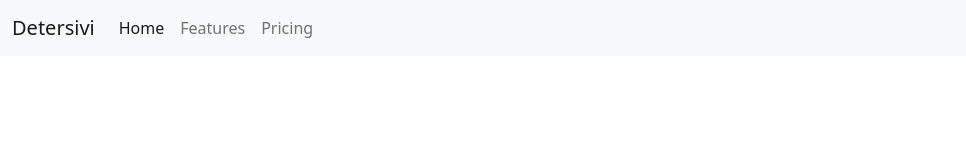
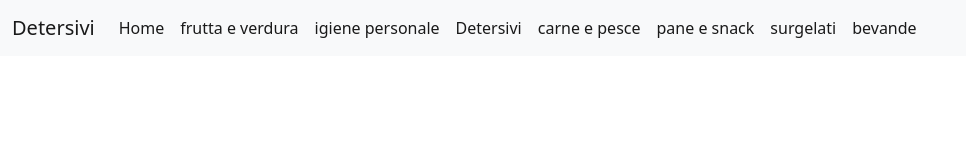
Before and after one commit to IlGattoBelo/supermercato, a plain HTML site: page index.html in a window 1280 px wide. Shown: the whole page, without its empty margins (0-966 px from the left). Drawn offline with nearby package versions, Linux system fonts and the light colour scheme.

Commit message:
Navbar finita

```diff
--- a/index.html
+++ b/index.html
@@ -21,10 +21,17 @@
       </button>
       <div class="collapse navbar-collapse" id="navbarNavAltMarkup">
         <div class="navbar-nav">
-          <a class="nav-link active" aria-current="page" href="#">Home</a>
-          <a class="nav-link" href="#">Features</a>
-          <a class="nav-link" href="#">Pricing</a>
+          <a class="nav-link active" aria-current="page" href="index.html">Home</a>
+          <a class="nav-link active" href="/frutta/index.html">frutta e verdura</a>
+          <a class="nav-link active" href="/igiene/index.html">igiene personale</a>
+          <a class="nav-link active" href="/detersivi/index.html">Detersivi</a>
+          <a class="nav-link active" href="/carne/index.html">carne e pesce</a>
+          <a class="nav-link active" href="/pane/index.html">pane e snack</a>
+          <a class="nav-link active" href="/surgelati/index.html">surgelati</a>
+          <a class="nav-link active" href="/bevande/index.html">bevande</a>
         </div>
       </div>
     </div>
-  </nav>
+</nav>
+
+<!-- Fine Navbar -->
```
